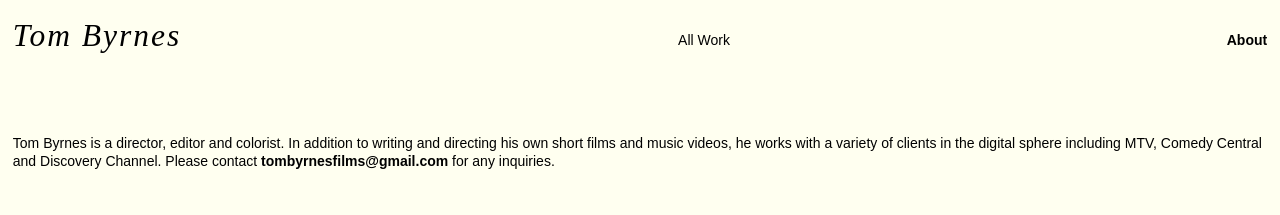
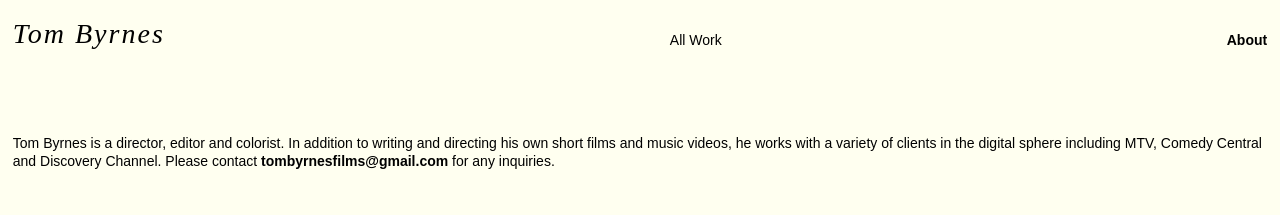
Before and after one commit to tombyrnes/tombyrnes.github.io, a Jekyll site: the page built from about.html, in a window 1280 px wide. Shown: the top 215 px of the page. Built offline with Jekyll 4.4.1, drawn with Linux system fonts in a browser that asks for light colours; nearby versions of some CDN libraries; some web fonts are replaced.

Commit message:
ritu cleanup 4

```diff
--- a/css/common.css
+++ b/css/common.css
@@ -293,7 +293,7 @@ footer{
 .nav-logo{
 	font-family: "black-italic";
 	font-style:italic;
-	font-size: 2.25em;
+	font-size: 2em;
 	margin-top: 2vh;
   letter-spacing: 2px;
 }
@@ -521,4 +521,8 @@ header{
 opacity: 1;
 }
 
+.nav-logo{
+  font-size: 1.75em;
 }
+
+}
```
Also changed, not shown: 2 other files.
